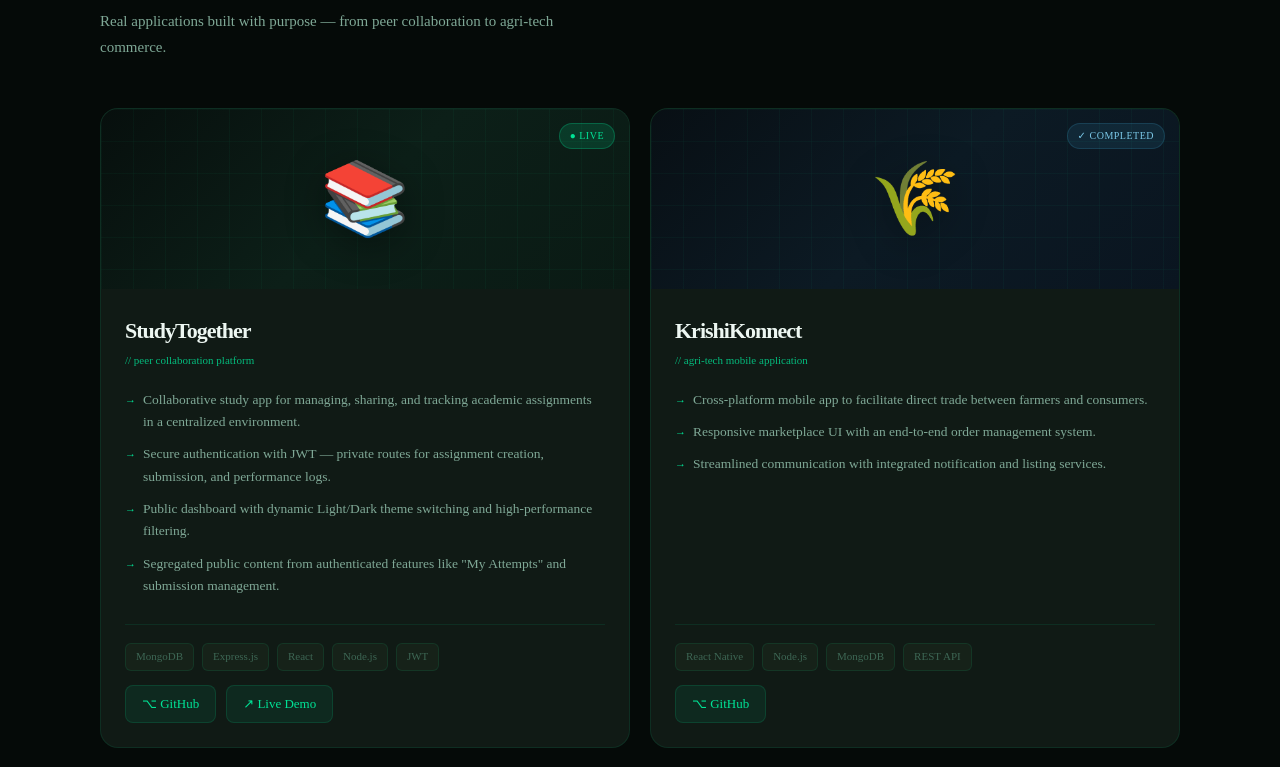
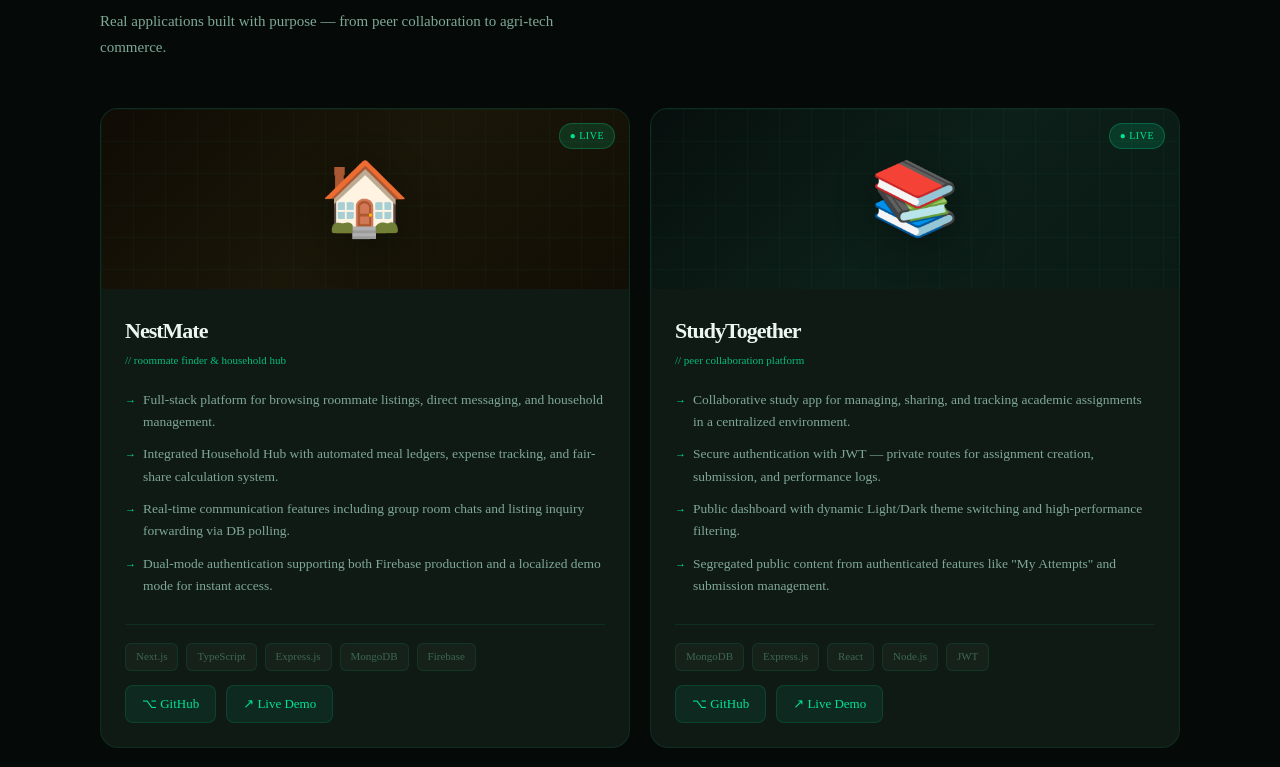
Before and after one commit to rafi0112/PORTFOLIO2.0, a React (Vite) app: page / in a window 1280 px wide. Shown: the part 1782-2549 px from the top of the page. Built offline with nearby package versions, Linux system fonts and the light colour scheme; no server answers.

Commit message:
nestmate project added

```diff
--- a/index.html
+++ b/index.html
@@ -4,7 +4,7 @@
     <meta charset="UTF-8" />
     <link rel="icon" type="image/svg+xml" href="/vite.svg" />
     <meta name="viewport" content="width=device-width, initial-scale=1.0" />
-    <title>Khandaker Rafiul Islam — Software Engineer</title>
+    <title>Khandaker Rafiul Islam</title>
   </head>
   <body>
     <div id="root"></div>
--- a/src/components/sections/Projects.tsx
+++ b/src/components/sections/Projects.tsx
@@ -14,6 +14,28 @@ interface Project {
 }
 
 const projects: Project[] = [
+  {
+    title: "NestMate",
+    subtitle: "// roommate finder & household hub",
+    icon: "🏠",
+    bannerClass: "proj-banner-3",
+    badgeClass: "badge-live",
+    badgeText: "● LIVE",
+    points: [
+      "Full-stack platform for browsing roommate listings, direct messaging, and household management.",
+      "Integrated Household Hub with automated meal ledgers, expense tracking, and fair-share calculation system.",
+      "Real-time communication features including group room chats and listing inquiry forwarding via DB polling.",
+      "Dual-mode authentication supporting both Firebase production and a localized demo mode for instant access.",
+    ],
+    techs: ["Next.js", "TypeScript", "Express.js", "MongoDB", "Firebase"],
+    links: [
+      { label: "⌥ GitHub", url: "https://github.com/rafi0112/nestmate" },
+      {
+        label: "↗ Live Demo",
+        url: "https://frontend-eight-gamma-99.vercel.app/",
+      },
+    ],
+  },
   {
     title: "StudyTogether",
     subtitle: "// peer collaboration platform",
@@ -54,7 +76,6 @@ const projects: Project[] = [
     ],
   },
 ];
-
 interface ProjectCardProps {
   project: Project;
 }
```
